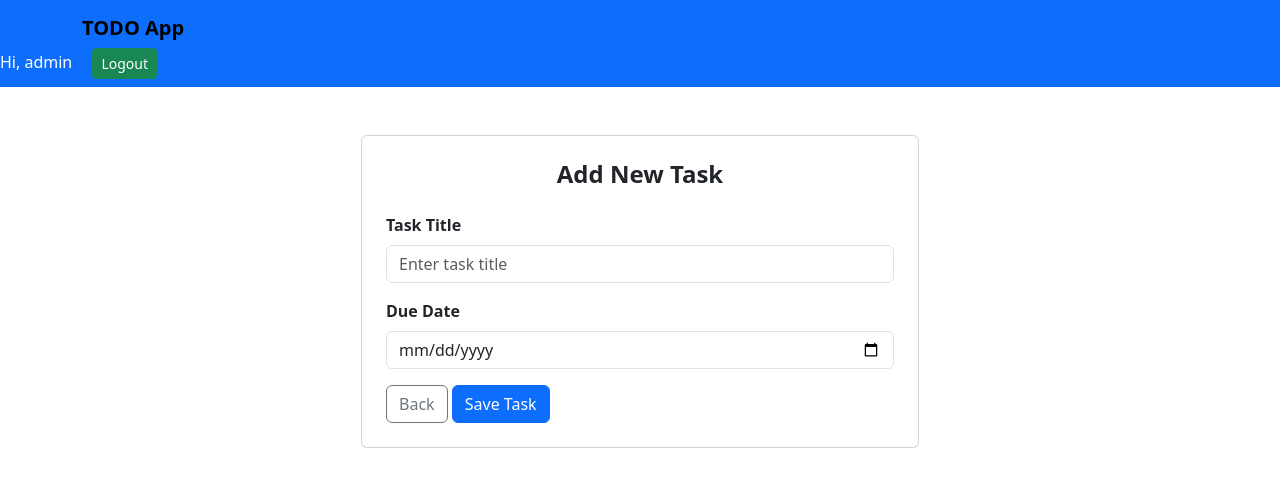
After one commit to bhandarisatkriti/TODO-App, a Django app: page /add/ in a window 1280 px wide. The commit adds this page. Shown: the top 487 px of the page. Run offline with Django 5.2, Linux system fonts and the light colour scheme; a user stored in the database is signed in.

Commit message:
update todo app

```diff
--- a/config/settings.py
+++ b/config/settings.py
@@ -39,6 +39,10 @@ INSTALLED_APPS = [
     'django.contrib.staticfiles',
     'todo',
 ]
+
+LOGIN_URL = 'login'
+LOGOUT_REDIRECT_URL = 'login'
+LOGIN_REDIRECT_URL = '/'
 
 MIDDLEWARE = [
     'django.middleware.security.SecurityMiddleware',
--- /dev/null
+++ b/templates/add_task.html
@@ -0,0 +1,33 @@
+{% extends 'base.html' %}
+
+{% block content%}
+
+<div class="card main-card p-4 bg-white col-md-6 mx-auto">
+    <h4 class="fw-bold mb-4 text-center">Add New Task</h4>
+    <form action="" method="POST">
+        {% csrf_token %}
+
+        <div class="mb-3">
+            <label class="form-label fw-semibold">Task Title</label>
+            <input type ="text" name="title" class="form-control" placeholder="Enter task title " required>
+        </div>
+
+        <div class="mb-3">
+            <label class="form-label fw-semibold">Due Date</label>
+            <input type ="date" name="due_date" class="form-control" required>
+        </div>
+
+        <div class="d-flax justify-content-between">
+            <a href="{% url 'task_list' %}" class="btn btn-outline-secondary btn-custom">
+                Back
+            </a>
+
+            <button type="submit" class="btn btn-primary btn-custom">Save Task</button>
+
+
+        </div>
+
+    </form>
+</div>
+
+{% endblock %}
--- a/templates/base.html
+++ b/templates/base.html
@@ -3,13 +3,26 @@
   <head>
     <meta charset="utf-8">
     <meta name="viewport" content="width=device-width, initial-scale=1">
-    <title>Bootstrap demo</title>
+    <title>TODO App</title>
     <link href="https://cdn.jsdelivr.net/npm/bootstrap@5.3.8/dist/css/bootstrap.min.css" rel="stylesheet" integrity="sha384-sRIl4kxILFvY47J16cr9ZwB07vP4J8+LH7qKQnuqkuIAvNWLzeN8tE5YBujZqJLB" crossorigin="anonymous">
   </head>
   <body>
     <nav class = "navbar bg-primary">
         <div class = "container">
             <a href="" class="navbar-brand fw-bold">TODO App</a>
+        </div>
+
+        <div>
+          {% if user.is_authenticated %}
+          <span class="text-white me-3">Hi, {{user.username}}</span>
+          <form action="{% url 'logout' %}" method="POST" style="display: inline;">
+            {% csrf_token %}
+            <button type="submit" class="btn btn-success btn-sm btn-custom">Logout</button>
+          </form>
+          {% else %}
+            <a href="{% url 'login' %}" class="btn btn-success btn-sm btn-custom">Login</a>
+                <a href="{% url 'register' %}" class="btn btn-success btn-sm btn-custom">Register</a>
+          {% endif %}
         </div>
     </nav>
         <div class ="container mt-5">
--- a/templates/login.html
+++ b/templates/login.html
@@ -38,6 +38,7 @@
             {% endif %}
 
             <button type="submit" class="btn btn-primary w-100">
+
                 Login
             </button>
         </form>
--- a/templates/register.html
+++ b/templates/register.html
@@ -24,7 +24,7 @@
                 <label class="form-label">Password</label>
                 <input
                     type="password"
-                    name="password"
+                    name="password1"
                     class="form-control"
                     placeholder="Enter password"
                 >
@@ -34,7 +34,7 @@
                 <label class="form-label">Confirm Password</label>
                 <input
                     type="password"
-                    name="password1"
+                    name="password2"
                     class="form-control"
                     placeholder="Confirm password"
                 >
--- a/todo/urls.py
+++ b/todo/urls.py
@@ -5,7 +5,10 @@ from django.contrib.auth import views as auth_views
 
 urlpatterns = [
     path('', views.task_list, name= 'task_list'),
+    path('add/',views.add_task,name='add_task'),
+    path('update/<int:id>/',views.update_task,name='update_task'),
+    path('delete/<int:id>/',views.delete_task,name='delete_task'),
     path('register/',views.register,name='register'),
     path('login/',auth_views.LoginView.as_view(template_name='login.html'),name='login'),
-     path('logout/',auth_views.LogoutView.as_view(),name='logout'),
+    path('logout/',auth_views.LogoutView.as_view(),name='logout'),
 ]
--- a/todo/views.py
+++ b/todo/views.py
@@ -1,9 +1,47 @@
 from django.shortcuts import render,redirect
 from django.contrib.auth.forms import UserCreationForm
+from .models import Task
+from django.contrib.auth.decorators import login_required
 
 # Create your views here.
+@login_required
 def task_list(request):
-    return render(request, 'task_list.html')
+    tasks = Task.objects.filter(user=request.user)
+    return render(request, 'task_list.html',{'tasks':tasks})
+
+@login_required
+def add_task(request):
+    if request.method == 'POST':
+        title = request.POST.get('title')
+        due_date = request.POST.get('due_date')
+        Task.objects.create(
+            user =request.user,
+            title = title,
+            due_date = due_date,
+        )
+
+        return redirect('task_list')
+    return render(request, 'add_task.html')
+
+@login_required
+def update_task(request,id):
+    task = Task.objects.get(id=id)
+    if request.method == 'POST':
+        task.title = request.POST.get('title')
+        task.due_date = request.POST.get('due_date')
+        task.completed = request.POST.get('completed') =='on'
+        task.save()
+        return redirect('task_list')
+    return render(request,'update_task.html',{'task':task})
+
+@login_required
+def delete_task(request,id):
+    task = Task.objects.get(id=id)
+    task.delete()
+    return redirect('task_list')
+
+
+
 
 def register(request):
     if request.method == "POST":
```
Also changed, not shown: templates/task_list.html (+52 -1 lines), templates/update_task.html (added, +44 -0 lines), db.sqlite3.
